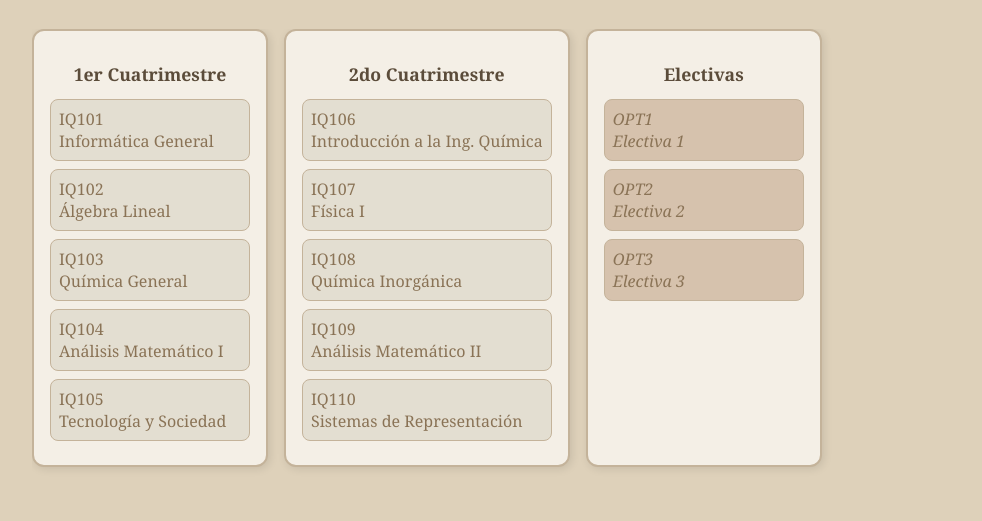
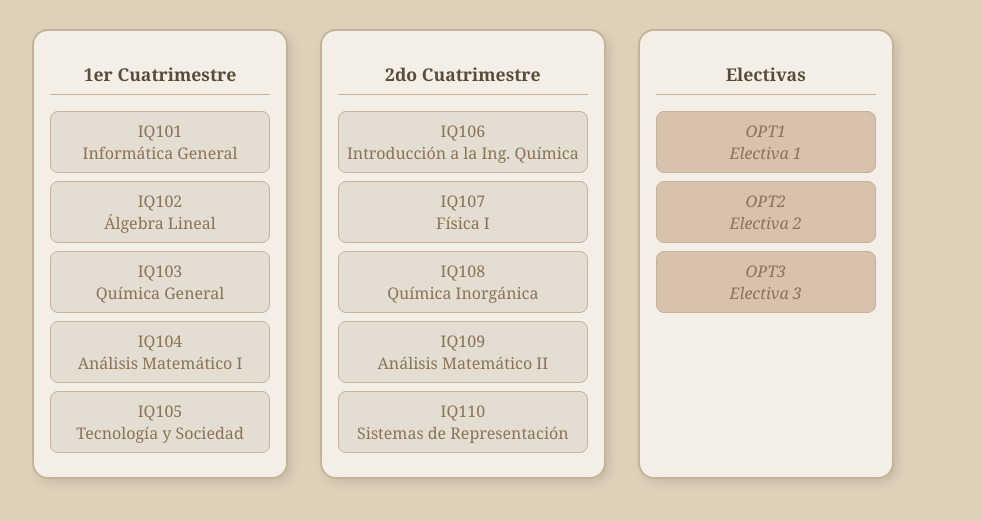
Before and after one commit to consss2003/Malla-Carrera-Ingenieria-Quimica, a plain HTML site: page index.html in a window 1280 px wide. Shown: the part 99-620 px from the top of the page, without its empty margins (0-982 px from the left). Drawn offline with Linux system fonts and the light colour scheme.

Commit message:
Update style.css

```diff
--- a/style.css
+++ b/style.css
@@ -14,27 +14,30 @@ h1 {
 
 .malla {
   display: flex;
+  flex-direction: row;
   flex-wrap: nowrap;
   overflow-x: auto;
-  gap: 1rem;
+  gap: 2rem;
   padding-bottom: 1rem;
 }
 
 .cuatrimestre {
   background-color: #F4EFE6;
   border: 2px solid #C4B39A;
-  border-radius: 12px;
+  border-radius: 16px;
   padding: 1rem;
-  min-width: 200px;
+  min-width: 220px;
   flex-shrink: 0;
-  box-shadow: 2px 2px 8px rgba(0,0,0,0.1);
+  box-shadow: 4px 4px 10px rgba(0, 0, 0, 0.1);
 }
 
 .cuatrimestre h2 {
   font-size: 1.1rem;
   text-align: center;
-  margin-bottom: 0.8rem;
+  margin-bottom: 1rem;
   color: #5B4C3A;
+  border-bottom: 1px solid #C4B39A;
+  padding-bottom: 0.5rem;
 }
 
 .materia {
@@ -46,6 +49,8 @@ h1 {
   color: #8A7356;
   cursor: pointer;
   transition: background-color 0.3s;
+  white-space: pre-line;
+  text-align: center;
 }
 
 .materia.cursando {
```
